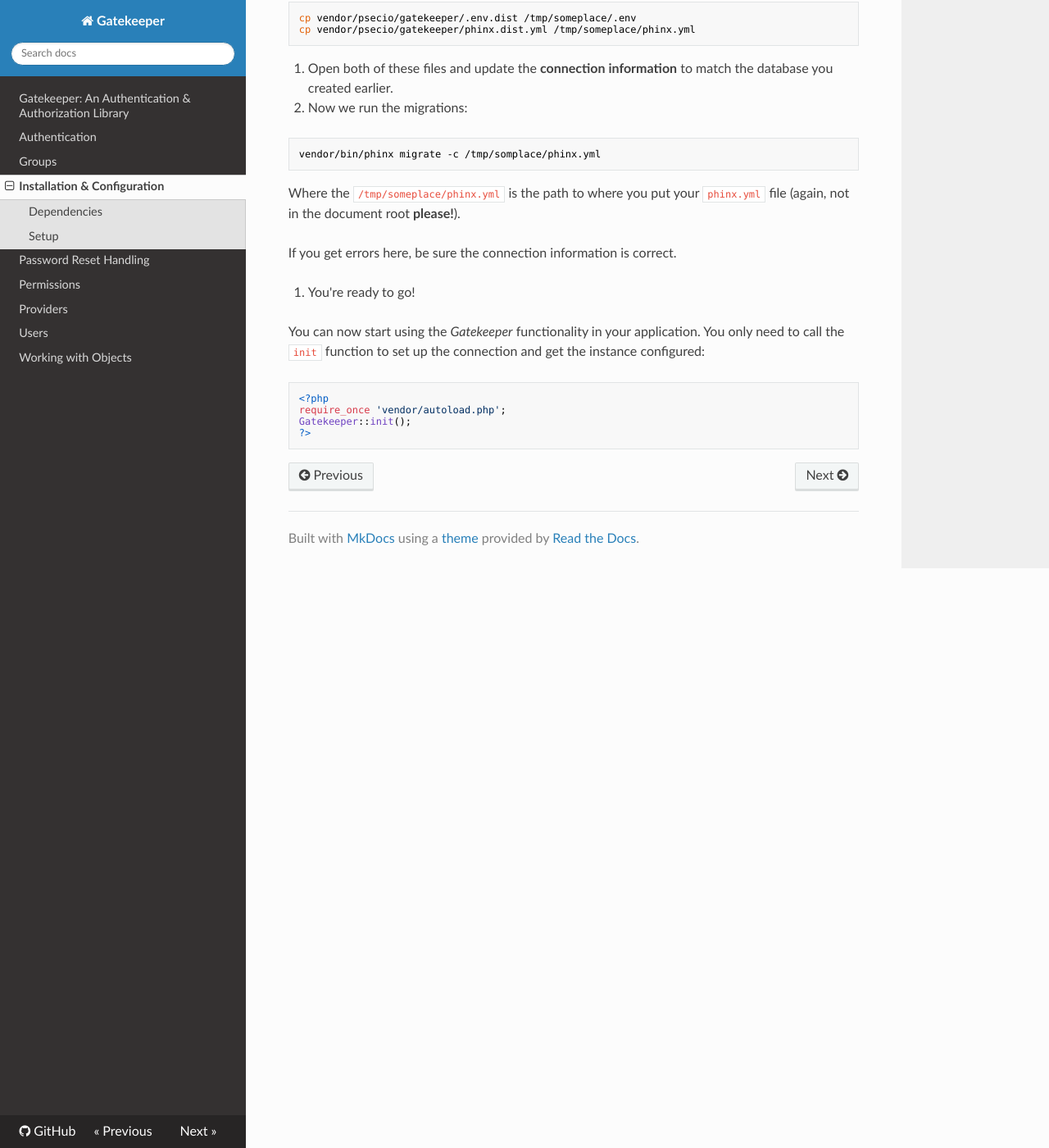
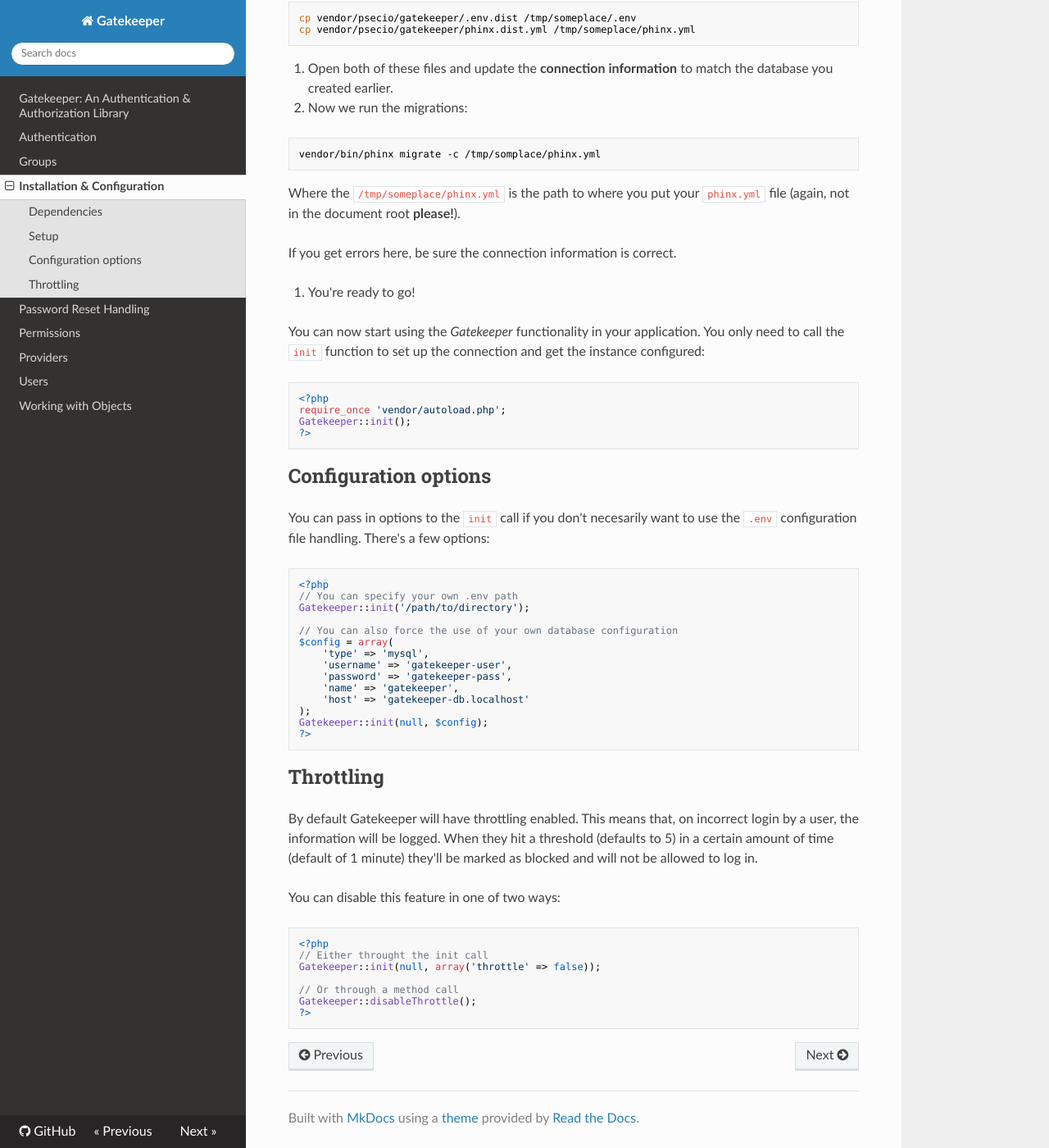
Before and after one commit to psecio/gatekeeper, an MkDocs documentation site: the page built from docs/installation-and-configuration.md, in a window 1280 px wide and 1400 px high, scrolled down 791 px. Shown: the whole window at 82% size. Built offline with MkDocs 1.6.1, drawn with Linux system fonts in a browser that asks for light colours; nearby versions of some CDN libraries.

Commit message:
updating install and configure docs with info about DB config and throttling settings

````diff
--- a/docs/installation-and-configuration.md
+++ b/docs/installation-and-configuration.md
@@ -53,3 +53,40 @@ require_once 'vendor/autoload.php';
 Gatekeeper::init();
 ?>
 ```
+
+## Configuration options
+
+You can pass in options to the `init` call if you don't necesarily want to use the `.env` configuration file handling. There's a few options:
+
+```php
+<?php
+// You can specify your own .env path
+Gatekeeper::init('/path/to/directory');
+
+// You can also force the use of your own database configuration
+$config = array(
+    'type' => 'mysql',
+    'username' => 'gatekeeper-user',
+    'password' => 'gatekeeper-pass',
+    'name' => 'gatekeeper',
+    'host' => 'gatekeeper-db.localhost'
+);
+Gatekeeper::init(null, $config);
+?>
+```
+
+## Throttling
+
+By default Gatekeeper will have throttling enabled. This means that, on incorrect login by a user, the information will be logged. When they hit a threshold (defaults to 5) in a certain amount of time (default of 1 minute) they'll be marked as blocked and will not be allowed to log in.
+
+You can disable this feature in one of two ways:
+
+```php
+<?php
+// Either throught the init call
+Gatekeeper::init(null, array('throttle' => false));
+
+// Or through a method call
+Gatekeeper::disableThrottle();
+?>
+```
````
